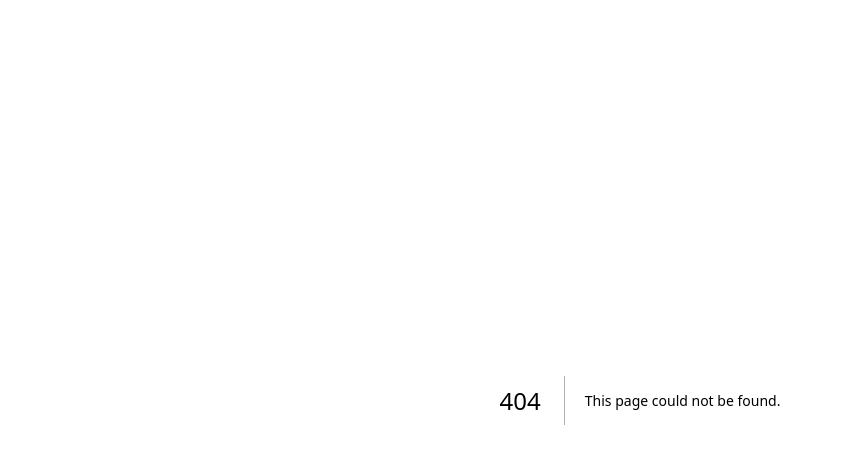
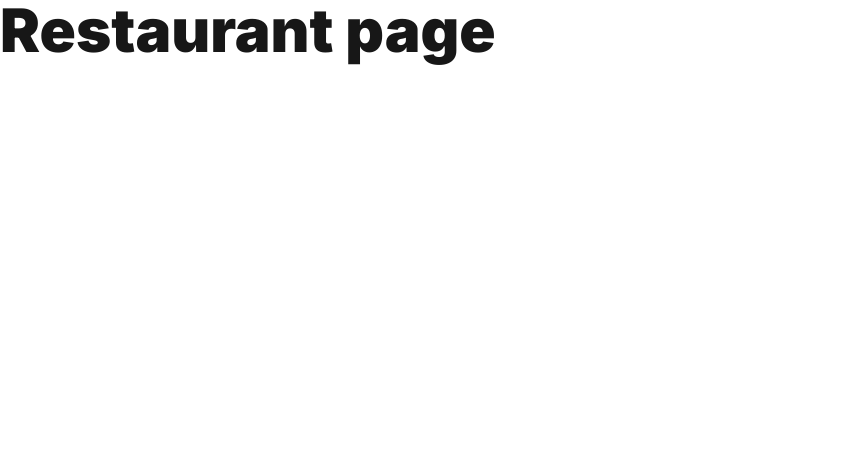
Before and after one commit to NahumFGz/cashtrackr-js-practice, a Next.js app in the folder b_tutorial/frontend/: page /galeria/restaurant in a window 1280 px wide. Before the commit this address had no page. Shown: the top 464 px of the page, without its empty margins (0-841 px from the left). Built offline with nearby package versions, Linux system fonts and the light colour scheme.

Commit message:
feat: :construction: Prueba de rutas de next

```diff
--- /dev/null
+++ b/b_tutorial/frontend/app/galeria/page.tsx
@@ -0,0 +1,7 @@
+export default function Galeria() {
+  return (
+    <div>
+      <p className='text-6xl font-black'>galeria page</p>
+    </div>
+  )
+}
--- /dev/null
+++ b/b_tutorial/frontend/app/galeria/restaurant/page.tsx
@@ -0,0 +1,7 @@
+export default function Restaurant() {
+  return (
+    <div>
+      <p className='text-6xl font-black'>Restaurant page</p>
+    </div>
+  )
+}
--- /dev/null
+++ b/b_tutorial/frontend/app/nosotros/page.tsx
@@ -0,0 +1,7 @@
+export default function Nosotros() {
+  return (
+    <div>
+      <p className='text-6xl font-black'>nosotros page</p>
+    </div>
+  )
+}
```
